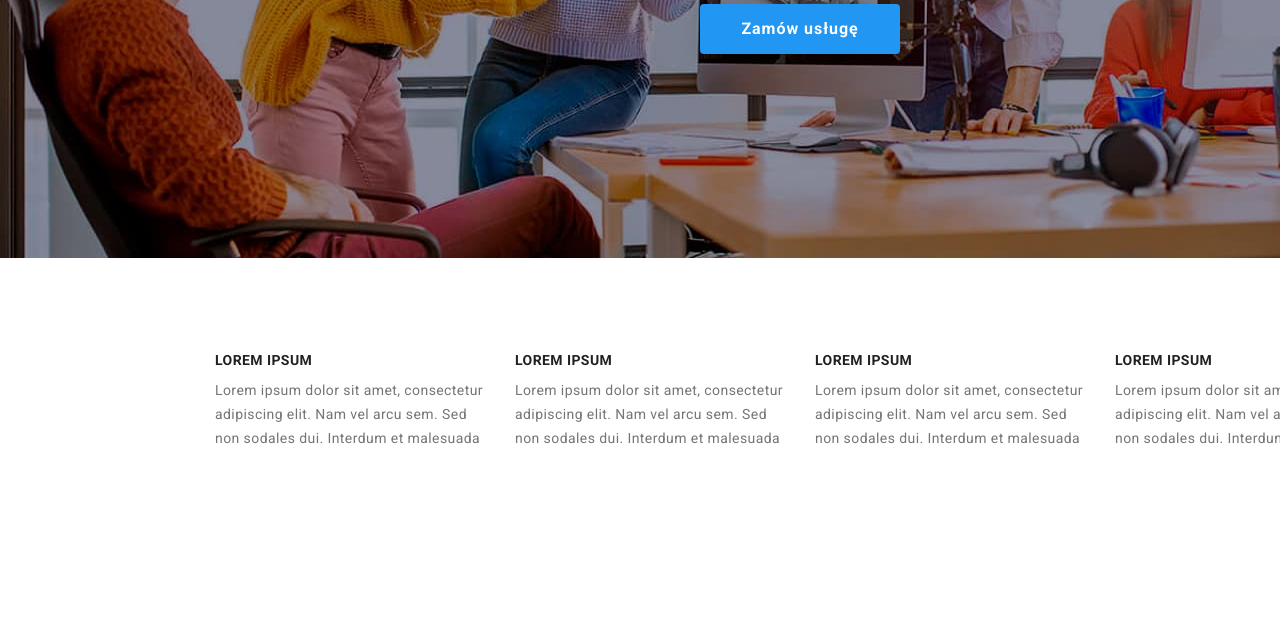
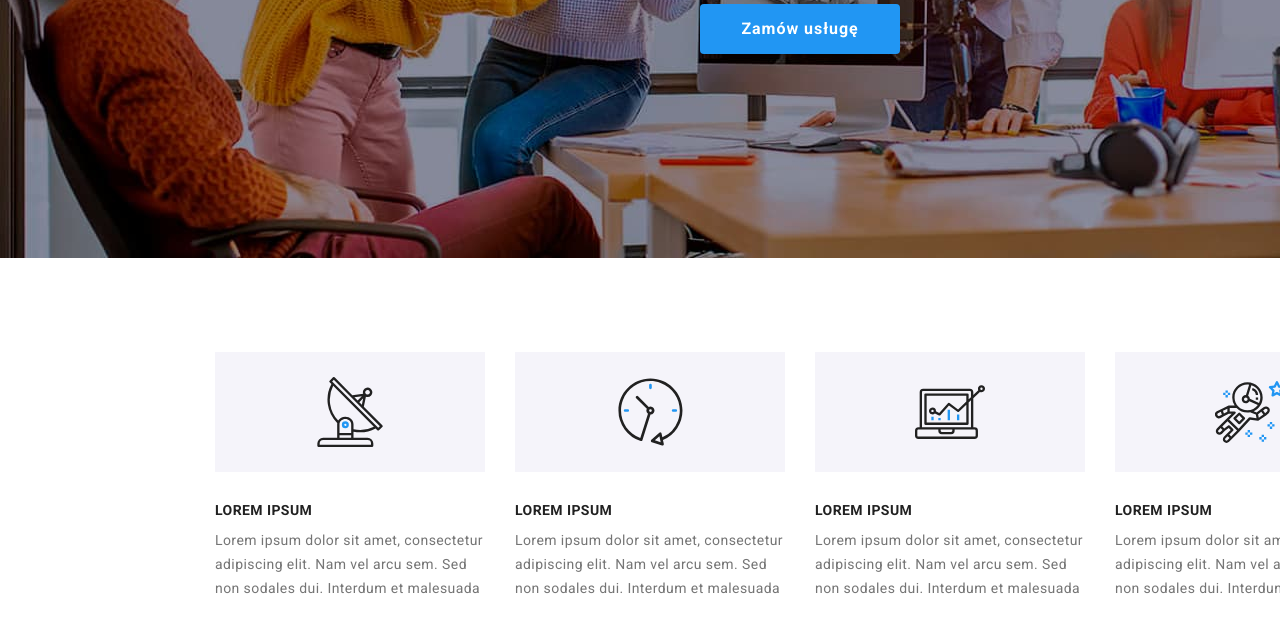
Before and after one commit to adrianastulich/goit-markup-hw-04, a plain HTML site: page index.html in a window 1280 px wide. Shown: the part 428-1063 px from the top of the page. Drawn offline with nearby package versions, Linux system fonts and the light colour scheme.

Commit message:
add icons to description

```diff
--- a/css/styles.css
+++ b/css/styles.css
@@ -206,6 +206,16 @@ nav {
   margin: 0;
 }
 
+.descriptionlist-card-item {
+  width: 270px;
+  height: 120px;
+  background-color: var(--subsection-background-color);
+  display: flex;
+  justify-content: center;
+  align-items: center;
+  margin-bottom: 30px;
+}
+
 .subtitle {
   font-weight: 700;
   font-size: 36px;
--- a/index.html
+++ b/index.html
@@ -58,6 +58,11 @@
         <div class="section">
           <ul class="descriptionlist">
             <li>
+              <div class="descriptionlist-card-item">
+                <svg width="70px" height="70px">
+                  <use href="./images/icons.svg#icon-antenna-1"></use>
+                </svg>
+              </div>
               <h4 class="descriptionlist-title">LOREM IPSUM</h4>
               <p class="descriptionlist-item">
                 Lorem ipsum dolor sit amet, consectetur adipiscing elit. Nam vel
@@ -65,6 +70,11 @@
               </p>
             </li>
             <li>
+              <div class="descriptionlist-card-item">
+                <svg width="66.96px" height="70px">
+                  <use href="./images/icons.svg#icon-clock-1"></use>
+                </svg>
+              </div>
               <h4 class="descriptionlist-title">LOREM IPSUM</h4>
               <p class="descriptionlist-item">
                 Lorem ipsum dolor sit amet, consectetur adipiscing elit. Nam vel
@@ -72,6 +82,11 @@
               </p>
             </li>
             <li>
+              <div class="descriptionlist-card-item">
+                <svg width="70px" height="70px">
+                  <use href="./images/icons.svg#icon-diagram-1"></use>
+                </svg>
+              </div>
               <h4 class="descriptionlist-title">LOREM IPSUM</h4>
               <p class="descriptionlist-item">
                 Lorem ipsum dolor sit amet, consectetur adipiscing elit. Nam vel
@@ -79,6 +94,11 @@
               </p>
             </li>
             <li>
+              <div class="descriptionlist-card-item">
+                <svg width="70px" height="70px">
+                  <use href="./images/icons.svg#icon-astronaut-1"></use>
+                </svg>
+              </div>
               <h4 class="descriptionlist-title">LOREM IPSUM</h4>
               <p class="descriptionlist-item">
                 Lorem ipsum dolor sit amet, consectetur adipiscing elit. Nam vel
```
